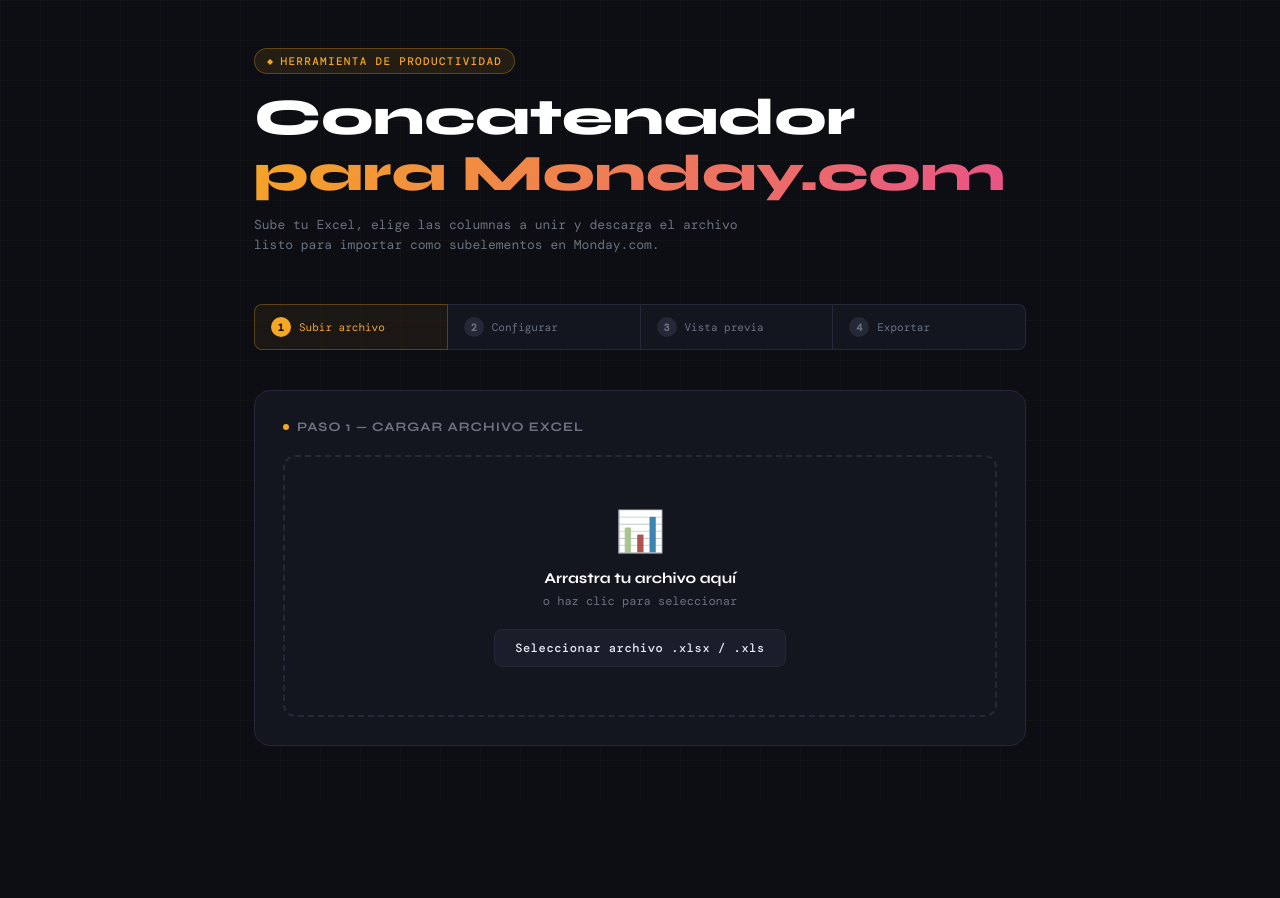
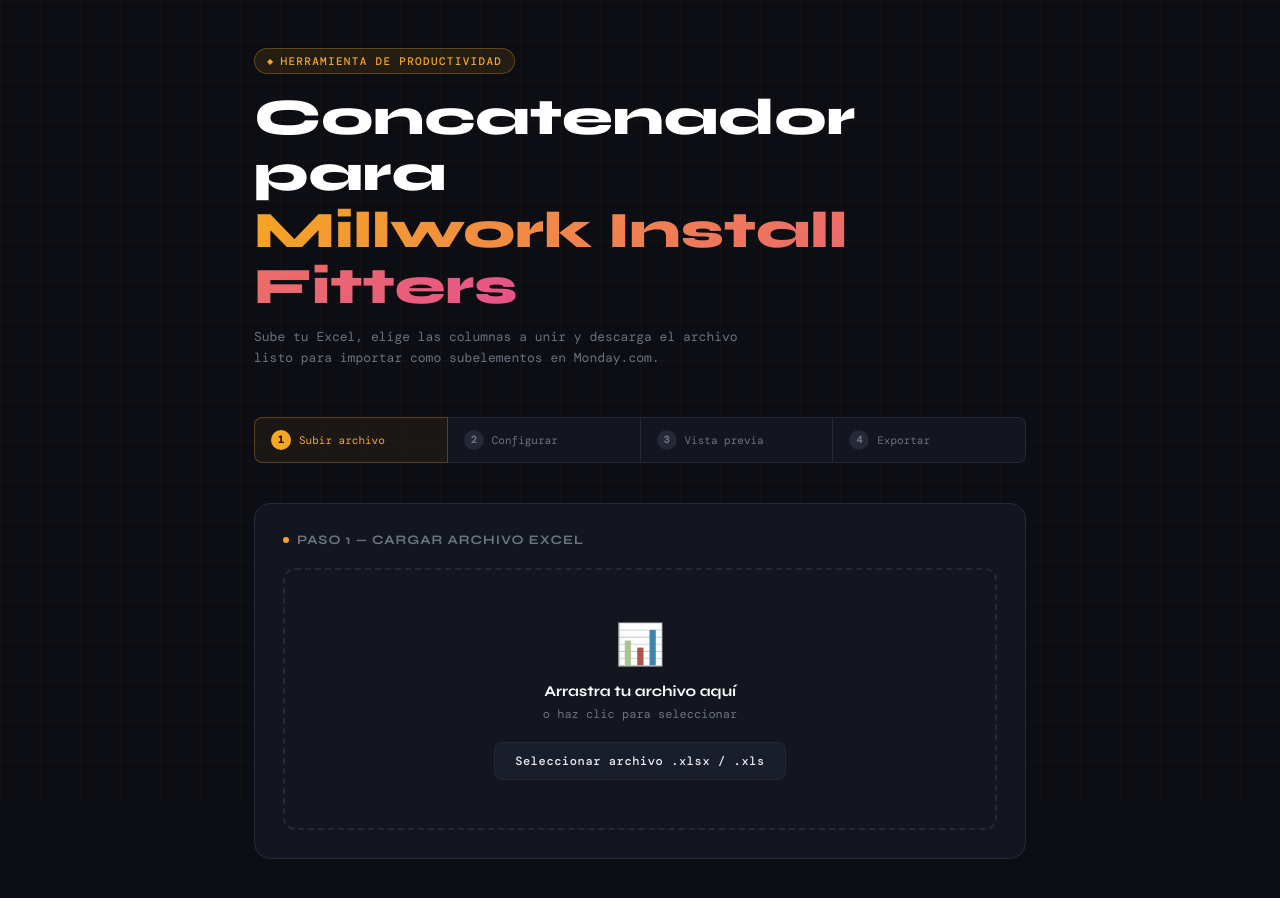
Before and after one commit to Jhetoice/monday-concatenador, a plain HTML site: page index.html in a window 1280 px wide. Before the commit the page ends 814 px from the top, so only its background shows below. Drawn offline with nearby package versions, Linux system fonts and the light colour scheme; a web font is replaced by a local one.

Commit message:
Update header title for concatenator tool

```diff
--- a/index.html
+++ b/index.html
@@ -634,7 +634,7 @@
   <!-- Header -->
   <div class="header">
     <div class="badge">Herramienta de productividad</div>
-    <h1>Concatenador<br><span>para Monday.com</span></h1>
+    <h1>Concatenador para<br><span>Millwork Install Fitters</span></h1>
     <p class="subtitle">Sube tu Excel, elige las columnas a unir y descarga el archivo listo para importar como subelementos en Monday.com.</p>
   </div>
 
```
